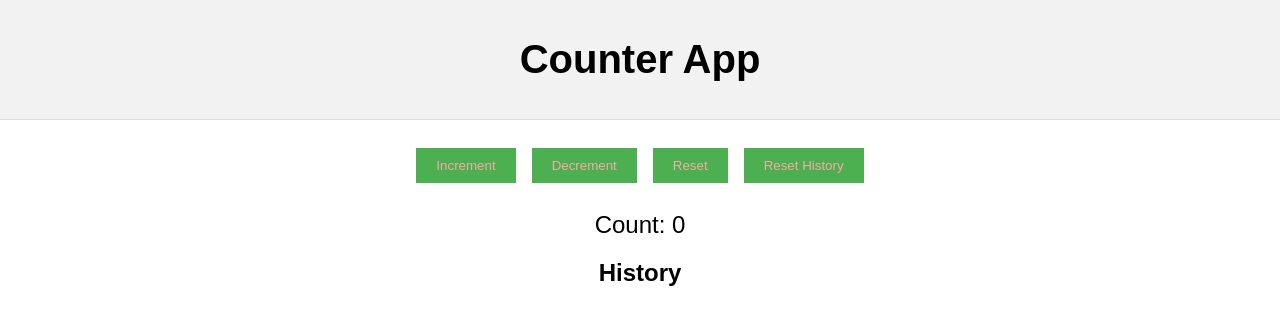
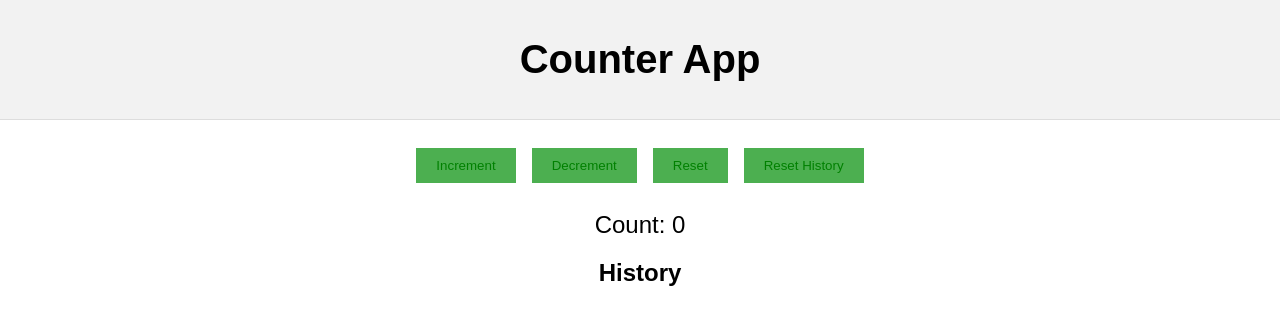
Before and after one commit to tejas-17/Counter-App, a React (Create React App) app: page / in a window 1280 px wide. Shown: the top 324 px of the page. Built offline with nearby package versions, Linux system fonts and the light colour scheme.

Commit message:
change colur to green in 2

```diff
--- a/src/App.css
+++ b/src/App.css
@@ -17,7 +17,7 @@
 .increment-button,
 .decrement-button {
   background-color: #4caf50;
-  color: rgb(245, 171, 171);
+  color: green;
   border: none;
   padding: 10px 20px;
   cursor: pointer;
```
